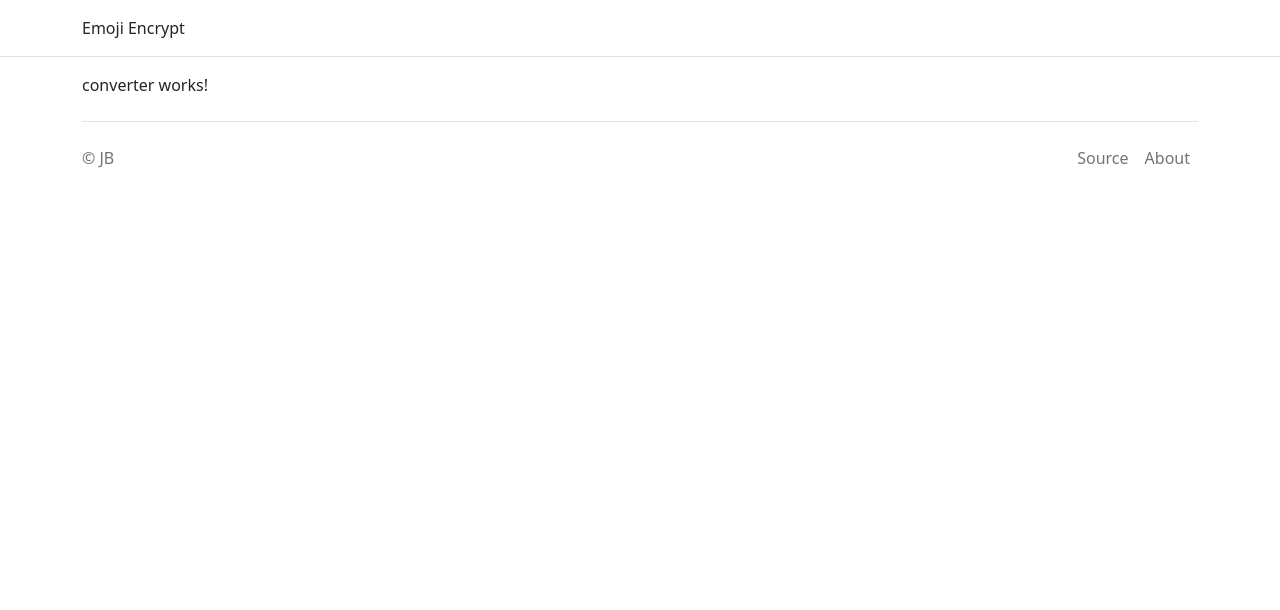
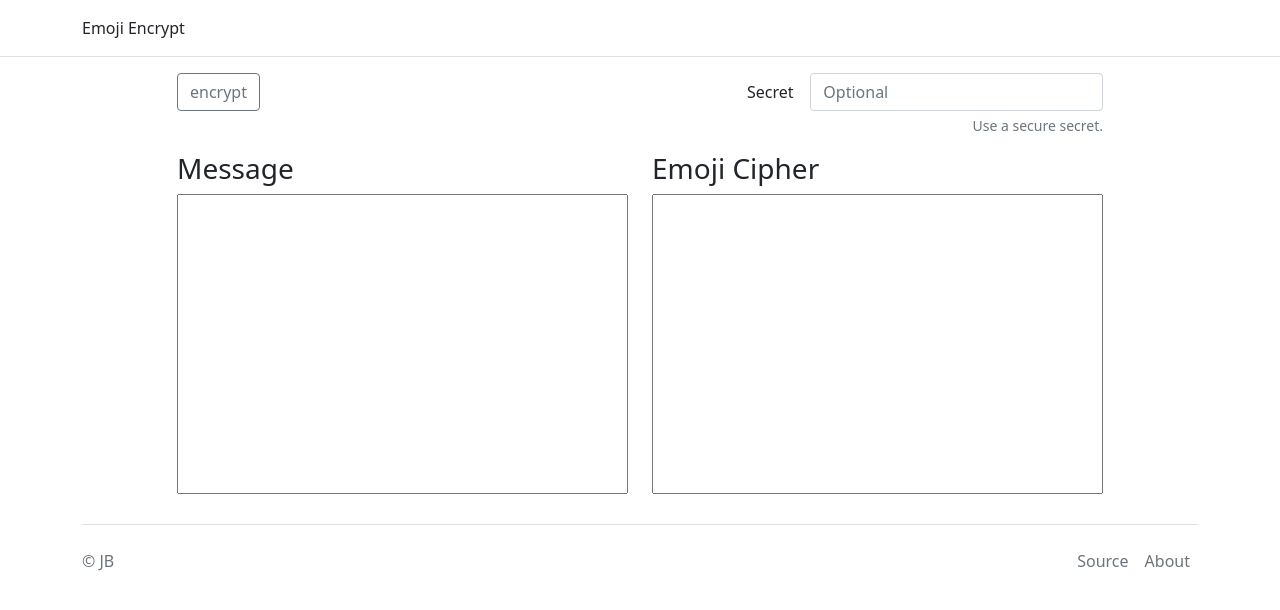
Before and after one commit to jebritton/emoji-encrypt, an Angular app: page /home in a window 1280 px wide. Shown: the top 610 px of the page. Built offline with nearby package versions, Linux system fonts and the light colour scheme.

Commit message:
full working version 1

```diff
--- a/package.json
+++ b/package.json
@@ -18,9 +18,12 @@
     "@angular/platform-browser": "~13.2.0",
     "@angular/platform-browser-dynamic": "~13.2.0",
     "@angular/router": "~13.2.0",
+    "@types/crypto-js": "^4.1.1",
     "bootstrap": "^5.1.3",
+    "crypto-js": "^4.1.1",
     "express": "^4.17.3",
     "ngx-bootstrap": "^8.0.0",
+    "node-emoji": "^1.11.0",
     "rxjs": "~7.5.0",
     "tslib": "^2.3.0",
     "zone.js": "~0.11.4"
@@ -31,6 +34,7 @@
     "@angular/compiler-cli": "~13.2.0",
     "@types/jasmine": "~3.10.0",
     "@types/node": "^12.11.1",
+    "@types/node-emoji": "^1.8.1",
     "jasmine-core": "~4.0.0",
     "karma": "~6.3.0",
     "karma-chrome-launcher": "~3.1.0",
--- a/src/app/app.component.html
+++ b/src/app/app.component.html
@@ -1,7 +1,7 @@
 <header class="p-3 mb-3 border-bottom">
   <div class="container">
     <div class="d-flex flex-wrap align-items-center justify-content-center justify-content-lg-start">
-      <a href="/" class="d-flex align-items-center mb-2 mb-lg-0 text-dark text-decoration-none">
+      <a href="/home" class="d-flex align-items-center mb-2 mb-lg-0 text-dark text-decoration-none">
         Emoji Encrypt
       </a>
       <!-- <ul class="nav col-12 col-lg-auto me-lg-auto mb-2 justify-content-center mb-md-0">
--- a/src/app/app.module.ts
+++ b/src/app/app.module.ts
@@ -1,4 +1,5 @@
 import { NgModule } from '@angular/core';
+import { FormsModule, ReactiveFormsModule } from '@angular/forms';
 import { BrowserModule } from '@angular/platform-browser';
 
 import { AppRoutingModule } from './app-routing.module';
@@ -13,7 +14,9 @@ import { ConverterComponent } from './converter/converter.component';
   ],
   imports: [
     BrowserModule,
-    AppRoutingModule
+    AppRoutingModule,
+    FormsModule,
+    ReactiveFormsModule,
   ],
   providers: [],
   bootstrap: [AppComponent]
--- a/src/app/converter/converter.component.html
+++ b/src/app/converter/converter.component.html
@@ -1 +1,37 @@
-<p>converter works!</p>
+
+<form [formGroup]="secretForm" autocomplete="off">
+
+<div class="row my-3">
+  <div class="col-1 offset-1">
+    <button class="btn btn-outline-secondary" (click)="toggleMode()">{{isEncryptMode() ? "encrypt" : "decrypt"}}</button>
+  </div>
+  <div class="col-4 offset-5">
+    <div class="form-group row">
+      <label for="secret" class="col-sm-2 col-form-label text-right">Secret</label>
+      <div class="col-sm-10">
+        <input formControlName="secret" type="text" class="form-control" id="secret" placeholder="Optional" name="secret">
+      </div>
+    </div>
+    <div class="d-flex justify-content-end mt-1">
+      <small class="text-muted">Use a secure secret.</small>
+    </div>
+  </div>
+</div>
+
+</form>
+
+  <div class="row convert-row justify-content-center my-3" [class]="isEncryptMode() ? 'flex-row' : 'flex-row-reverse' ">
+    <div class="col-5">
+      <form [formGroup]="plainTextForm" autocomplete="off">
+        <h3>Message</h3>
+        <textarea formControlName="plainText" class="convert-text w-100" name="field1" [readonly]="isDecryptMode()"></textarea>
+      </form>
+    </div>
+
+    <div class="col-5">
+      <form [formGroup]="emojiTextForm" autocomplete="off">
+        <h3>Emoji Cipher</h3>
+        <textarea formControlName="emojiText" class="convert-text w-100" name="field2" [readonly]="isEncryptMode()"></textarea>
+      </form>
+    </div>
+  </div>
--- a/src/app/converter/converter.component.scss
+++ b/src/app/converter/converter.component.scss
@@ -0,0 +1,5 @@
+
+.convert-text {
+  height: 300px;
+  resize: none;
+}
--- a/src/app/converter/converter.component.ts
+++ b/src/app/converter/converter.component.ts
@@ -1,15 +1,253 @@
-import { Component, OnInit } from '@angular/core';
+import { AfterViewInit, Component, OnInit, ViewChild, } from '@angular/core';
+import { Form, FormBuilder, FormControl, FormGroup, NgForm, ReactiveFormsModule } from '@angular/forms';
+import { filter, from, Observable, Subject, tap } from 'rxjs';
+import * as CryptoJS from 'crypto-js';
+import * as emoji from 'node-emoji';
 
 @Component({
   selector: 'app-converter',
   templateUrl: './converter.component.html',
   styleUrls: ['./converter.component.scss']
 })
-export class ConverterComponent implements OnInit {
+export class ConverterComponent implements OnInit, AfterViewInit {
+  secretForm: FormGroup;
+  plainTextForm: FormGroup;
+  emojiTextForm: FormGroup;
 
-  constructor() { }
+  mode: Mode = Mode.encrypt;
+  secret: string = "";
+  plainText: string = "";
+  emojiText: string = "";
+
+  emojiArray: string[];
+  emojiWords: string[];
+  emojiIndexMap: Map<string, number> = new Map<string, number>();
+
+  constructor() {
+    // create 3 forms to monitor separately
+    this.secretForm = new FormGroup({
+      secret: new FormControl()
+    });
+    this.plainTextForm = new FormGroup({
+      plainText: new FormControl()
+    });
+    this.emojiTextForm = new FormGroup({
+      emojiText: new FormControl()
+    });
+    // create Emoji array and map
+    this.emojiArray = EMOJIS.sort().slice(0, 36); // 36 distinct characters
+    const emojiStr = this.emojiArray.join("");
+    this.emojiWords = this.makeEmojiWords(emojiStr);
+    for (let i = 0; i < this.emojiWords.length; i++) {
+      this.emojiIndexMap.set(this.emojiWords[i], i);
+    }
+  }
 
   ngOnInit(): void {
+
+  }
+
+  ngAfterViewInit(): void {
+    this.secretForm.valueChanges.pipe(
+      tap(form => this.secret = form['secret'].trim())
+    ).subscribe(
+      (form: any) => {
+        // console.log(form);
+        if (this.isEncryptMode())
+          this.encrypt();
+        else
+          this.decrypt();
+      }
+    )
+    this.plainTextForm.valueChanges.pipe(
+      filter(f => this.isEncryptMode()),
+      tap(form => this.plainText = form['plainText']),
+    ).subscribe(
+      (form: any) => {
+        // console.log(form);
+        this.encrypt();
+      }
+    );
+    this.emojiTextForm.valueChanges.pipe(
+      filter(f => this.isDecryptMode()),
+      tap(form => this.emojiText = form['emojiText']),
+    ).subscribe(
+      (form: any) => {
+        // console.log(form);
+        this.decrypt();
+      }
+    );
+  }
+
+  encrypt() {
+    if (this.plainText.length > 0) {
+      this.emojiText = this.plainTextToEmoji(this.plainText);
+    } else {
+      this.emojiText = "";
+    }
+    this.emojiTextForm.controls['emojiText']?.setValue(this.emojiText);
+  }
+
+  decrypt() {
+    if (this.emojiText.length > 0) {
+      this.plainText = this.emojiToPlainText(this.emojiText);
+    } else {
+      this.plainText = "";
+    }
+    this.plainTextForm.controls['plainText']?.setValue(this.plainText);
+  }
+
+  plainTextToEmoji(plainText: string) {
+    const cipherStr = this.encryptPlainText(plainText)
+    const baseEncoded = this.cipherToEncoded(cipherStr);
+    let cipherEmoji = "";
+    baseEncoded.forEach((code: string) => {
+      let emoji1 = this.indexToEmoji( this.charToIndex( code.charAt(0) ) );
+      let emoji2 = this.indexToEmoji( this.charToIndex( code.charAt(1) ) );
+      cipherEmoji = cipherEmoji + emoji1 + emoji2;
+    });
+    return cipherEmoji;
+  }
+
+  emojiToPlainText(emojiText: string): string {
+    let emojiWords = this.makeEmojiWords(emojiText)
+    if (emojiWords.length % 2 != 0)
+      return "invalid cipher";
+    let baseEncoded = [];
+    for (let i = 0; i < emojiWords.length; i = i + 2) {
+      const char1 = this.indexToChar( this.emojiWordToIndex(emojiWords[i]) );
+      const char2 = this.indexToChar( this.emojiWordToIndex(emojiWords[i+1]) );
+      baseEncoded.push(char1 + char2)
+    }
+    const cipher = this.encodedToCipher(baseEncoded);
+    const decrypted = this.decryptCipherText(cipher);
+    return decrypted;
+  }
+
+  encryptPlainText(plainText: string): string {
+    return CryptoJS.AES.encrypt(plainText, this.secret).toString()
+  }
+
+  decryptCipherText(cipherText: string) {
+    const decryptData = CryptoJS.AES.decrypt(cipherText, this.secret)
+    const decryptedStr = decryptData.toString(CryptoJS.enc.Utf8);
+    if (decryptedStr.length > 0)
+      return decryptedStr;
+    return "invalid cipher dec"
+  }
+
+  isEncryptMode() {
+    return this.mode == Mode.encrypt;
+  }
+
+  isDecryptMode() {
+    return this.mode == Mode.decrypt;
+  }
+
+  toggleMode() {
+    this.mode = this.isEncryptMode() ? Mode.decrypt : Mode.encrypt;
+  }
+
+  cipherToEncoded(cipherText: string): string[] {
+    let baseEncoded = [];
+    for (let i = 0; i < cipherText.length; i++) {
+      baseEncoded.push( cipherText.charCodeAt(i).toString(36).padStart(2, '0') );
+    }
+    return baseEncoded;
+  }
+
+  encodedToCipher(encodedString: string[]): string {
+    let decodedCipher = "";
+    for (let i = 0; i < encodedString.length; i++) {
+      decodedCipher = decodedCipher + String.fromCharCode(parseInt(encodedString[i], 36));
+    }
+    return decodedCipher;
+  }
+
+  charToIndex(code: string): number {
+    return parseInt(code, 36);
+  }
+
+  indexToChar(index: number): string {
+    return index.toString(36);
+  }
+
+  emojiWordToIndex(emojiWord: string): number {
+    return this.emojiIndexMap.get(emojiWord) ?? 0;
+  }
+
+  // indexToEmoji(index: number): string {
+  //   return this.emojiArray[index] ?? "";
+  // }
+
+  indexToEmoji(index: number): string {
+    return emoji.get(this.emojiWords[index] ?? "not found");
+  }
+
+  makeEmojiWords(emojiText: string): string[] {
+    const unemoji = emoji.unemojify(emojiText);
+    let emojiWords = emoji.emojify(unemoji, undefined, format).split(',');
+    if (emojiWords[emojiWords.length - 1].length == 0)
+      emojiWords.pop()
+    return emojiWords;
   }
 
 }
+
+// emoji format
+let format = function (code: string, name: string) {
+  return name+',';
+}
+
+export enum Mode {
+  encrypt,
+  decrypt
+}
+
+export const EMOJIS = [
+  "🥺",
+  "🐖",
+  "👼",
+  // "👼🏽",
+  "🍯",
+  "🌿",
+  "👫",
+  // "👩🏽‍🤝‍👨🏼",
+  "🤠",
+  "👩‍🌾",
+  // "👩🏽‍🌾",
+  "🐑",
+  "🍓",
+  "🤤",
+  "❤️",
+  "❣️",
+  "😚",
+  "🤧",
+  "😍",
+  "🤟",
+  // "🤟🏽",
+  "🥳",
+  "⭐️",
+  "😭",
+  "🤩",
+  "🪴",
+  "🌹",
+  "🤍",
+  // "🖤",
+  "💖",
+  "🌳",
+  "🍃",
+  "🍂",
+  "🌷",
+  "💐",
+  "🌺",
+  "🌸",
+  "🌼",
+  "🍄",
+  // "💙",
+  "🧡",
+  "💛",
+  // "💚",
+  // "💜",
+  // "🤎",
+]
```
Also changed, not shown: 1 other file (tests, documents, lock files or other folders).
